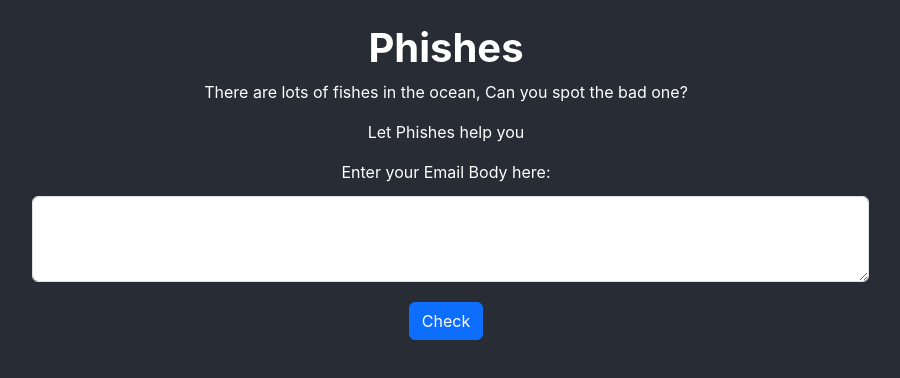
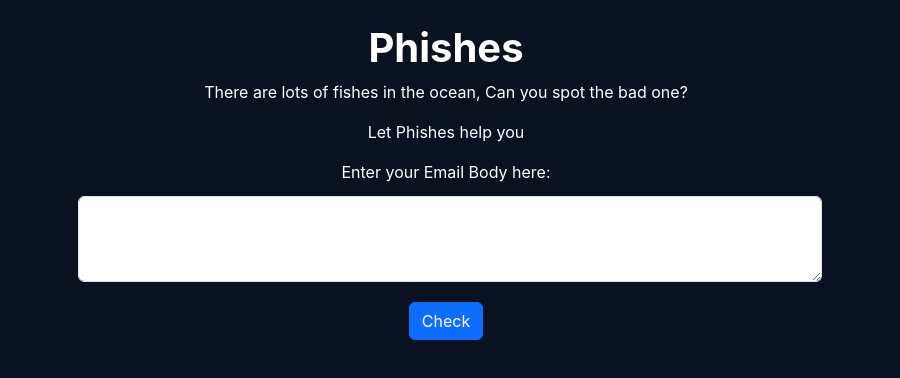
Before and after one commit to giosroom99/Phishes, a React (Create React App) app: page / in a window 1280 px wide. Shown: the top 378 px of the page, without its empty margins (194-1094 px from the left). Built offline with nearby package versions, Linux system fonts and the light colour scheme.

Commit message:
modified:   src/App.css 	modified:   src/controller.js

```diff
--- a/src/App.css
+++ b/src/App.css
@@ -9,6 +9,6 @@
 }
 
 body {
-  background-color: #282c34;
+  background-color: #0a1221;
   color: white;
 }
--- a/src/controller.js
+++ b/src/controller.js
@@ -39,7 +39,7 @@ class MyComponent extends Component {
   render() {
     return (
       <div>
-        <div className="col-9 mx-auto">
+        <div className="col-8 mx-auto">
           <form onSubmit={this.handleSubmit}>
             <div className="mb-3">
               <label
```
